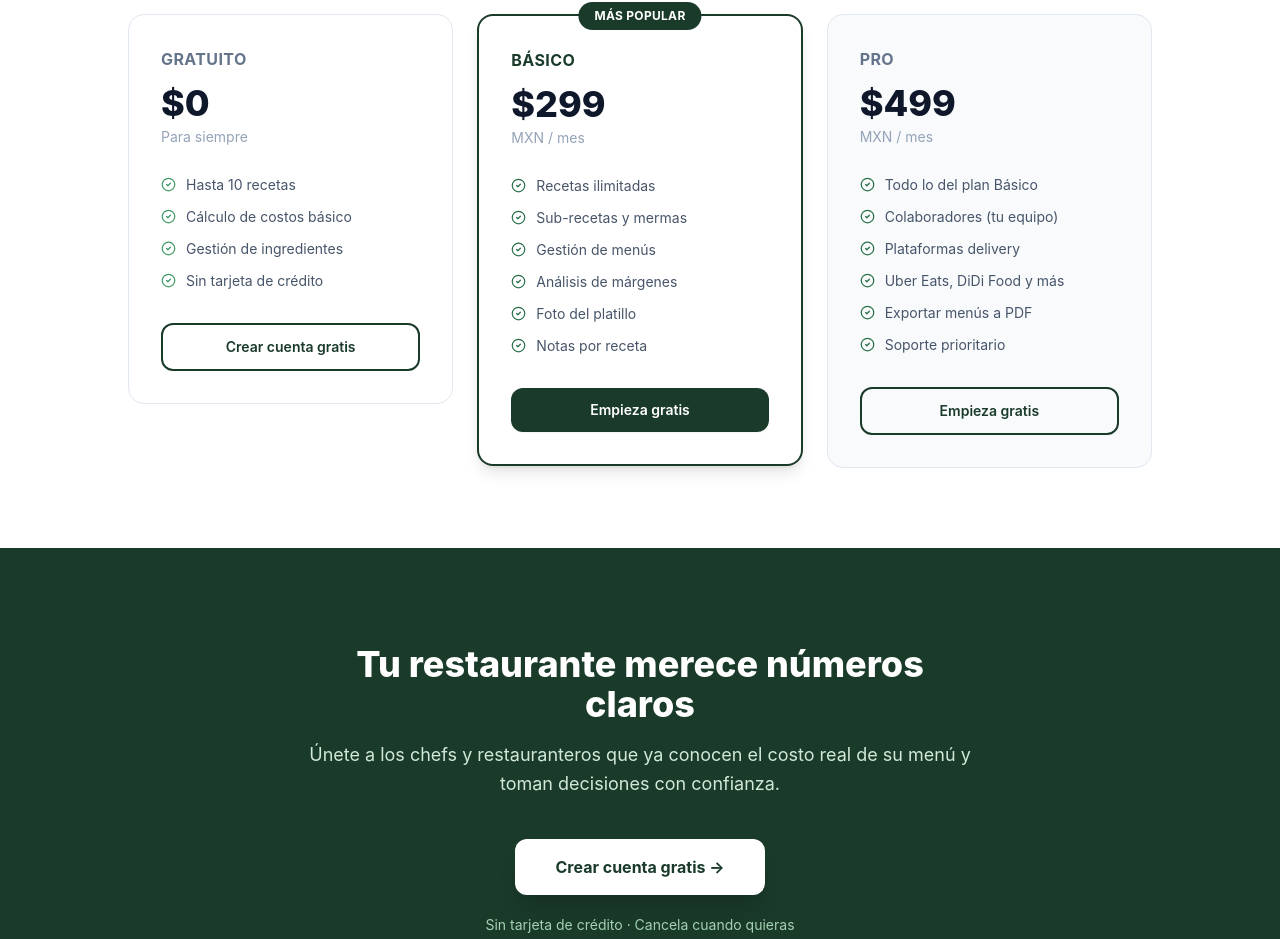
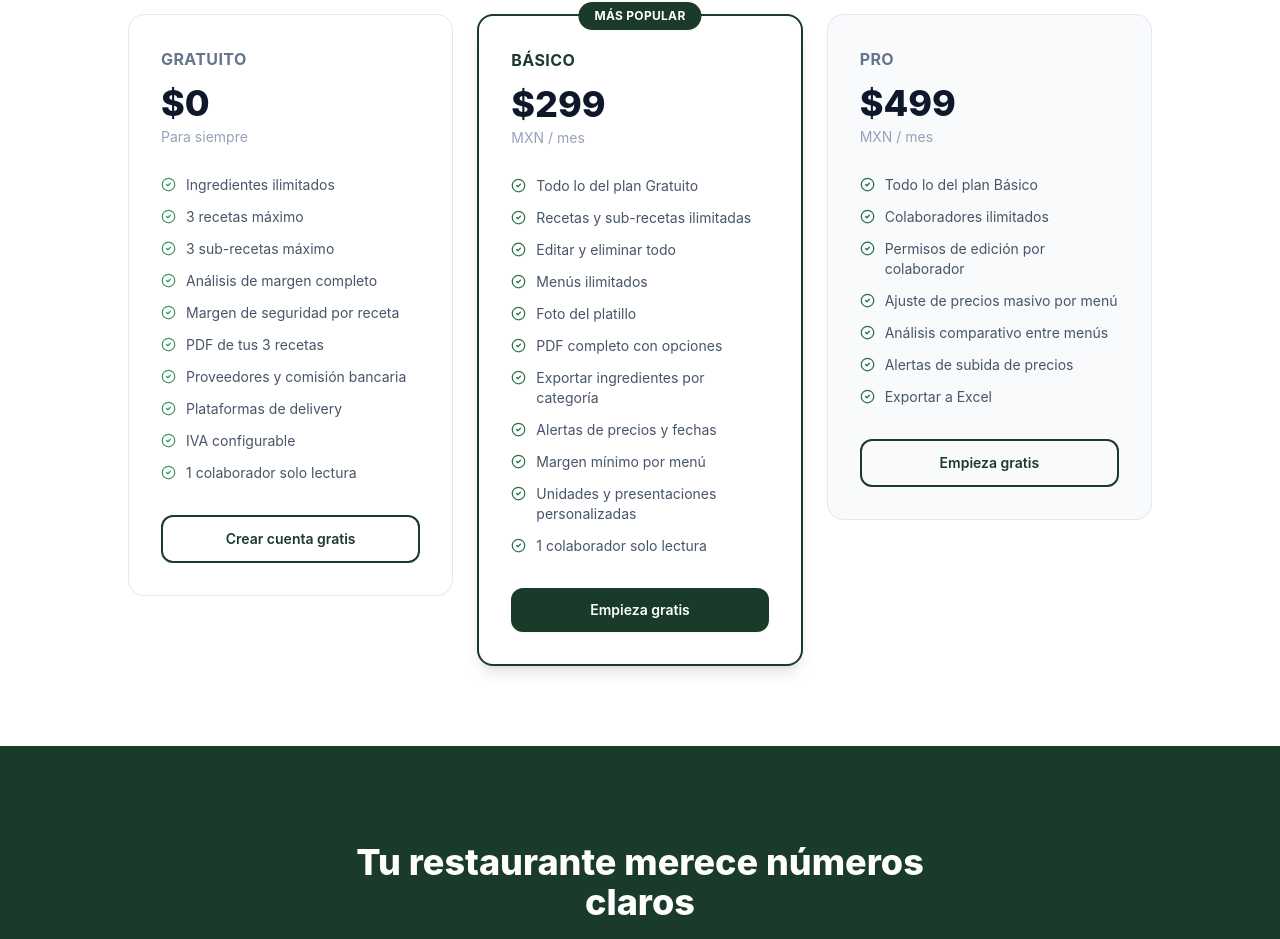
Before and after one commit to chef-Flow/ChefFlow, a Next.js app: page / in a window 1280 px wide. Shown: the part 1539-2478 px from the top of the page. Built offline with nearby package versions, Linux system fonts and the light colour scheme.

Commit message:
fix: update pricing plans with correct features per tier

```diff
--- a/app/page.tsx
+++ b/app/page.tsx
@@ -129,10 +129,16 @@ export default function LandingPage() {
               </div>
               <ul className="space-y-3 mb-8">
                 {[
-                  'Hasta 10 recetas',
-                  'Cálculo de costos básico',
-                  'Gestión de ingredientes',
-                  'Sin tarjeta de crédito',
+                  'Ingredientes ilimitados',
+                  '3 recetas máximo',
+                  '3 sub-recetas máximo',
+                  'Análisis de margen completo',
+                  'Margen de seguridad por receta',
+                  'PDF de tus 3 recetas',
+                  'Proveedores y comisión bancaria',
+                  'Plataformas de delivery',
+                  'IVA configurable',
+                  '1 colaborador solo lectura',
                 ].map(f => (
                   <li key={f} className="flex items-start gap-2.5 text-sm text-slate-600">
                     <CheckCircle2 size={15} className="text-brand-400 mt-0.5 flex-shrink-0" />
@@ -162,12 +168,17 @@ export default function LandingPage() {
               </div>
               <ul className="space-y-3 mb-8">
                 {[
-                  'Recetas ilimitadas',
-                  'Sub-recetas y mermas',
-                  'Gestión de menús',
-                  'Análisis de márgenes',
+                  'Todo lo del plan Gratuito',
+                  'Recetas y sub-recetas ilimitadas',
+                  'Editar y eliminar todo',
+                  'Menús ilimitados',
                   'Foto del platillo',
-                  'Notas por receta',
+                  'PDF completo con opciones',
+                  'Exportar ingredientes por categoría',
+                  'Alertas de precios y fechas',
+                  'Margen mínimo por menú',
+                  'Unidades y presentaciones personalizadas',
+                  '1 colaborador solo lectura',
                 ].map(f => (
                   <li key={f} className="flex items-start gap-2.5 text-sm text-slate-600">
                     <CheckCircle2 size={15} className="text-brand-500 mt-0.5 flex-shrink-0" />
@@ -195,11 +206,12 @@ export default function LandingPage() {
               <ul className="space-y-3 mb-8">
                 {[
                   'Todo lo del plan Básico',
-                  'Colaboradores (tu equipo)',
-                  'Plataformas delivery',
-                  'Uber Eats, DiDi Food y más',
-                  'Exportar menús a PDF',
-                  'Soporte prioritario',
+                  'Colaboradores ilimitados',
+                  'Permisos de edición por colaborador',
+                  'Ajuste de precios masivo por menú',
+                  'Análisis comparativo entre menús',
+                  'Alertas de subida de precios',
+                  'Exportar a Excel',
                 ].map(f => (
                   <li key={f} className="flex items-start gap-2.5 text-sm text-slate-600">
                     <CheckCircle2 size={15} className="text-brand-500 mt-0.5 flex-shrink-0" />
```
